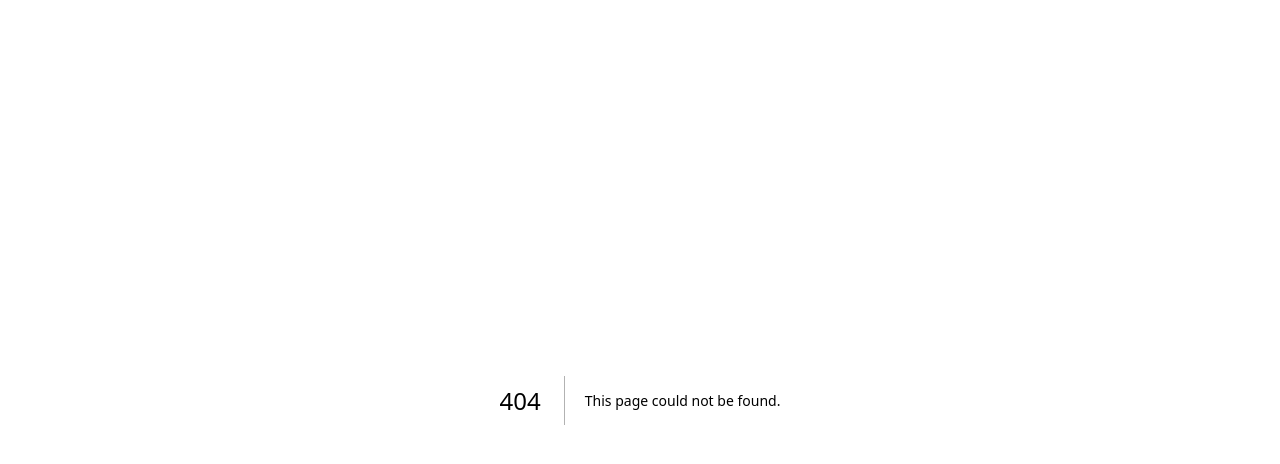
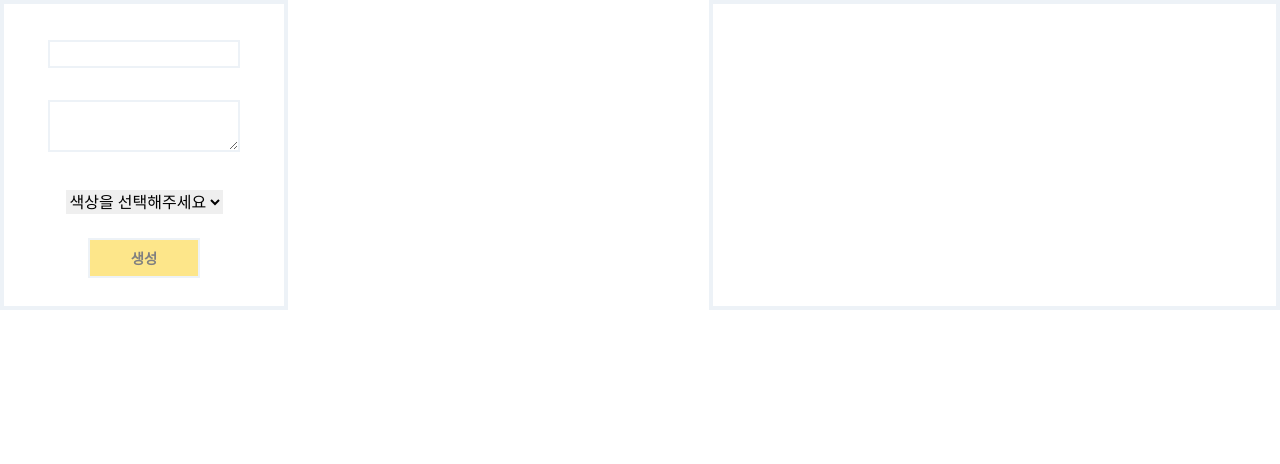
Before and after one commit to BANGWON-LEE/my_library, a Next.js app: page /timetablePage in a window 1280 px wide. Before the commit this address had no page. Shown: the top 464 px of the page. Built offline with nearby package versions, Linux system fonts and the light colour scheme.

Commit message:
시간표(타임테이블)라이브러리 생성

```diff
--- /dev/null
+++ b/src/components/timetable/CreateTime.tsx
@@ -0,0 +1,5 @@
+const CreateTime = () => {
+  return <div className="w-4/5 border-4" />;
+};
+
+export default CreateTime;
--- /dev/null
+++ b/src/components/timetable/Timetable.tsx
@@ -0,0 +1,81 @@
+import { useState } from 'react';
+
+import CreateTime from './CreateTime';
+
+interface TimeType {
+  title: string;
+  content: string;
+  color: string;
+}
+
+const Timetable = () => {
+  const [tableTitle, setTableTitle] = useState<string>('');
+  const [tableContent, setTableContent] = useState<string>('');
+  const [timeColor, setTimeColor] = useState<string>('');
+
+  const registerTime: TimeType = {
+    title: tableTitle,
+    content: tableContent,
+    color: timeColor,
+  };
+
+  const [timeList, setTimeList] = useState<TimeType[]>([]);
+
+  const registerTable = (registeredData: TimeType) => {
+    // console.log('data', registeredData);
+    setTimeList((data) => [...data, registeredData]);
+  };
+
+  console.log('time', timeList);
+
+  return (
+    <div className="flex w-full justify-between">
+      <div className="w-full">
+        <div className="w-[18rem] border-4 py-5">
+          <div className="w-auto py-4 text-center">
+            <input
+              type="text"
+              onChange={(e) => setTableTitle(e.currentTarget.value)}
+              alt="시간 주제"
+              className="mx-auto w-[12rem] border-2"
+            />
+          </div>
+          <div className="w-auto py-4 text-center">
+            <textarea
+              className="w-[12rem] border-2"
+              onChange={(e) => setTableContent(e.currentTarget.value)}
+            />
+          </div>
+          <div className="w-auto py-4 text-center">
+            <select onChange={(e) => setTimeColor(e.currentTarget.value)}>
+              <option value="">색상을 선택해주세요</option>
+              <option value="bg-[#DB4455]">Red</option>
+              <option value="bg-[#8fb0c6]">Blue</option>
+              <option value="bg-[#3CB371]">Green</option>
+              <option value="bg-[#E2E2E2]">Gray</option>
+              <option value="bg-[e9ec69]">Yellow</option>
+            </select>
+          </div>
+          <div className="w-auto py-2 text-center">
+            <button
+              type="button"
+              onClick={() => registerTable(registerTime)}
+              className="h-[2.5rem] w-[7rem] border-2 bg-amber-200 py-2 text-[0.9rem] font-bold text-[gray]"
+            >
+              생성
+            </button>
+          </div>
+        </div>
+        {timeList?.map((el: TimeType) => (
+          <div key={1} className={`${el.color} my-5 w-[18rem] border-4 `}>
+            <div className="w-auto py-4 text-center">{el.title}</div>
+            <div className="w-auto py-4 text-center">{el.content}</div>
+          </div>
+        ))}
+      </div>
+      <CreateTime />
+    </div>
+  );
+};
+
+export default Timetable;
--- /dev/null
+++ b/src/pages/timetablePage.tsx
@@ -0,0 +1,7 @@
+import Timetable from '@/components/timetable/Timetable';
+
+const TimetablePage = () => {
+  return <Timetable />;
+};
+
+export default TimetablePage;
```
